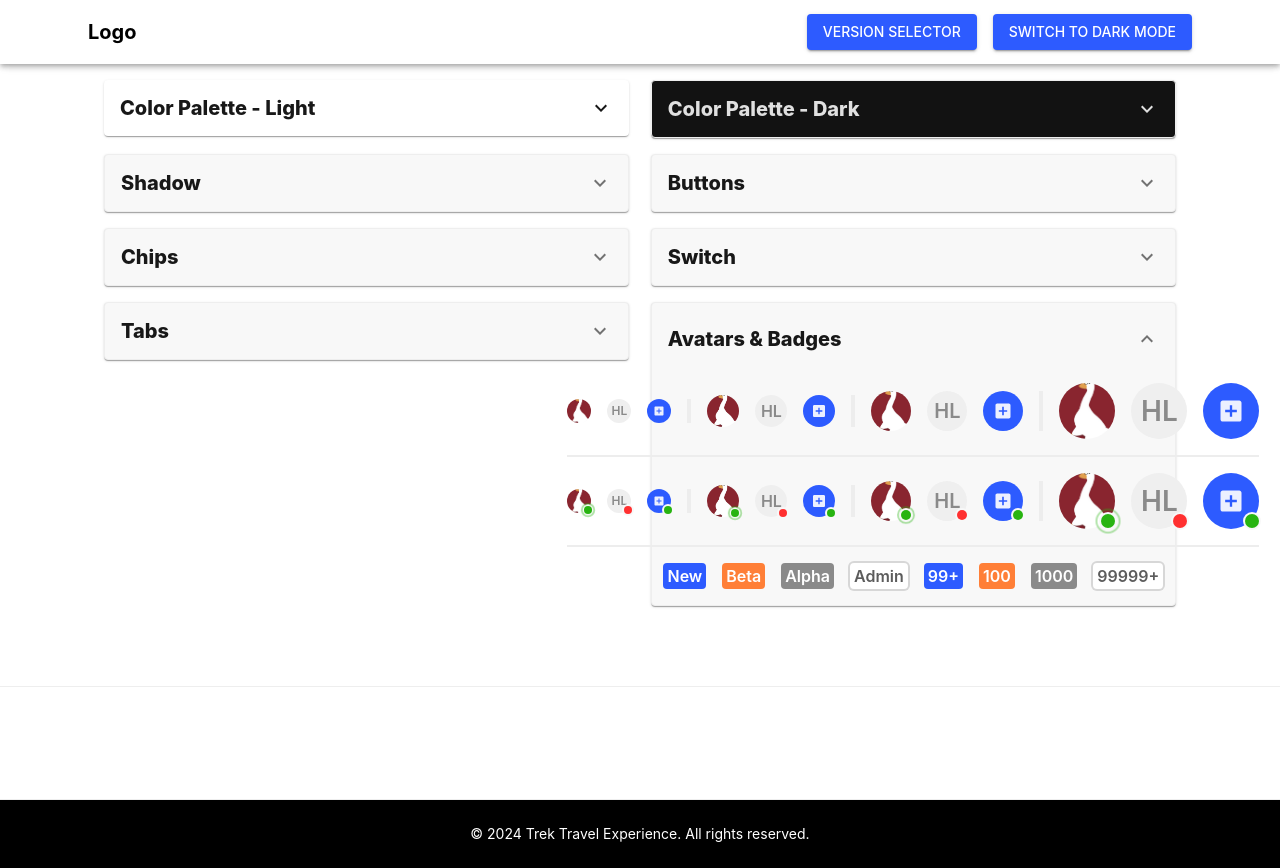
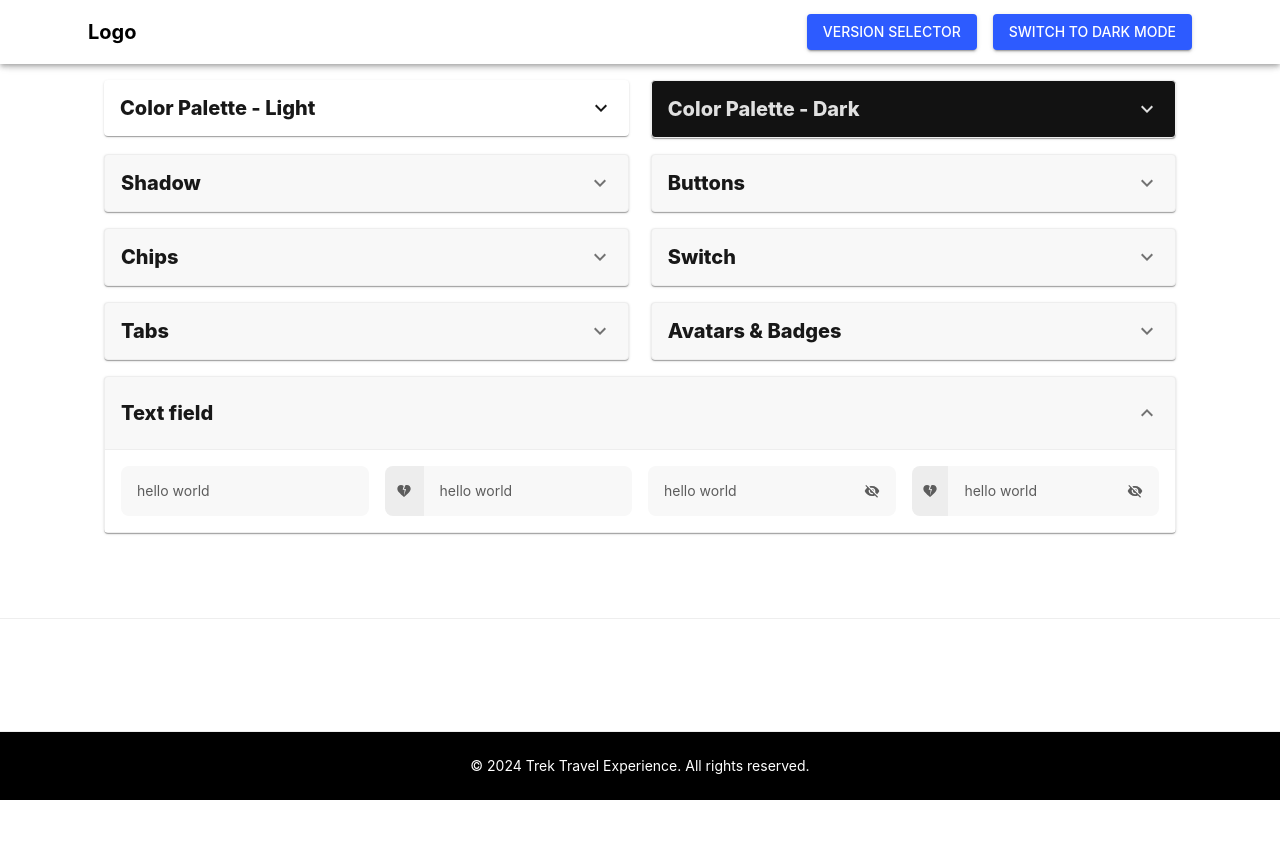
Before and after one commit to Yuki-kykyky/layout-demos, a Next.js app: page / in a window 1280 px wide. After the commit the page ends 800 px from the top, so only its background shows below. Built offline with nearby package versions, Linux system fonts and the light colour scheme.

Commit message:
generate textField support both start/endAdornment

```diff
--- /dev/null
+++ b/app/common/ui/page2/woop/woop-input.tsx
@@ -0,0 +1,75 @@
+import { VisibilityOff } from "@mui/icons-material";
+import { Box, InputAdornment, InputBase, Stack } from "@mui/material";
+
+import React from "react";
+export const WoopInput = ({
+  value,
+  startAdornment,
+  endAdornment,
+}: {
+  value: string;
+  startAdornment?: React.ReactNode;
+  endAdornment?: React.ReactNode;
+}) => {
+  return (
+    <Stack
+      direction="row"
+      sx={{
+        borderRadius: "8px",
+        width: "250px",
+        overflow: "hidden",
+      }}
+    >
+      {startAdornment && (
+        <Box
+          sx={{
+            width: "50px",
+            bgcolor: (theme) => theme.palette.divider,
+            display: "flex",
+            alignItems: "center",
+            justifyContent: "center",
+            "& .MuiSvgIcon-root": {
+              color: (theme) => theme.palette.text.secondary,
+              fontSize: "16px",
+            },
+          }}
+        >
+          {startAdornment}
+        </Box>
+      )}
+      <InputBase
+        placeholder="Placeholder"
+        value={value}
+        endAdornment={
+          <InputAdornment
+            position="end"
+            sx={{
+              "& .MuiSvgIcon-root": {
+                color: (theme) => theme.palette.text.secondary,
+                fontSize: "16px",
+              },
+            }}
+          >
+            {endAdornment}
+          </InputAdornment>
+        }
+        sx={{
+          p: "16px",
+          flexGrow: 1,
+          bgcolor: (theme) => theme.palette.background.paper,
+          color: (theme) => theme.palette.text.secondary,
+        }}
+        slotProps={{
+          input: {
+            sx: {
+              p: "0",
+              height: "fit-content",
+              fontSize: "14px",
+              lineHeight: "18px",
+            },
+          },
+        }}
+      />
+    </Stack>
+  );
+};
--- a/app/pages/woop-design-system.tsx
+++ b/app/pages/woop-design-system.tsx
@@ -1,3 +1,4 @@
+import { HeartBroken, VisibilityOff } from "@mui/icons-material";
 import ExpandMoreIcon from "@mui/icons-material/ExpandMore";
 import {
   Accordion,
@@ -9,6 +10,7 @@ import {
   Typography,
 } from "@mui/material";
 import { ColorPalette, ColorPaletteDark } from "../common/styles/color-palette";
+import { WoopInput } from "../common/ui/page2/woop/woop-input";
 import { AvatarList } from "../components/page2/avatar-list";
 import { BadgeList } from "../components/page2/badge-list";
 import ButtonList from "../components/page2/button-list";
@@ -203,7 +205,6 @@ export function WoopDesignSystem() {
         </Box>
         <Box sx={{ width: "49%" }}>
           <Accordion
-            expanded
             sx={{
               border: (theme) => `1px solid ${theme.palette.grey[200]}`,
             }}
@@ -221,6 +222,46 @@ export function WoopDesignSystem() {
             </AccordionDetails>
           </Accordion>
         </Box>
+        <Box sx={{ width: "100%" }}>
+          <Accordion
+            expanded
+            sx={{
+              border: (theme) => `1px solid ${theme.palette.grey[200]}`,
+            }}
+          >
+            <AccordionSummary expandIcon={<ExpandMoreIcon />}>
+              <Typography variant="h6" fontWeight="800">
+                Text field
+              </Typography>
+            </AccordionSummary>
+            <AccordionDetails
+              sx={{
+                pt: 2,
+                display: "flex",
+                flexDirection: "column",
+                bgcolor: (theme) => theme.palette.background.default,
+                borderTop: (theme) => `1px solid ${theme.palette.grey[200]}`,
+              }}
+            >
+              <Stack direction="row" gap={2}>
+                <WoopInput value="hello world" />
+                <WoopInput
+                  value="hello world"
+                  startAdornment={<HeartBroken />}
+                />
+                <WoopInput
+                  value="hello world"
+                  endAdornment={<VisibilityOff />}
+                />
+                <WoopInput
+                  value="hello world"
+                  startAdornment={<HeartBroken />}
+                  endAdornment={<VisibilityOff />}
+                />
+              </Stack>
+            </AccordionDetails>
+          </Accordion>
+        </Box>
       </Stack>
     </Container>
   );
```
